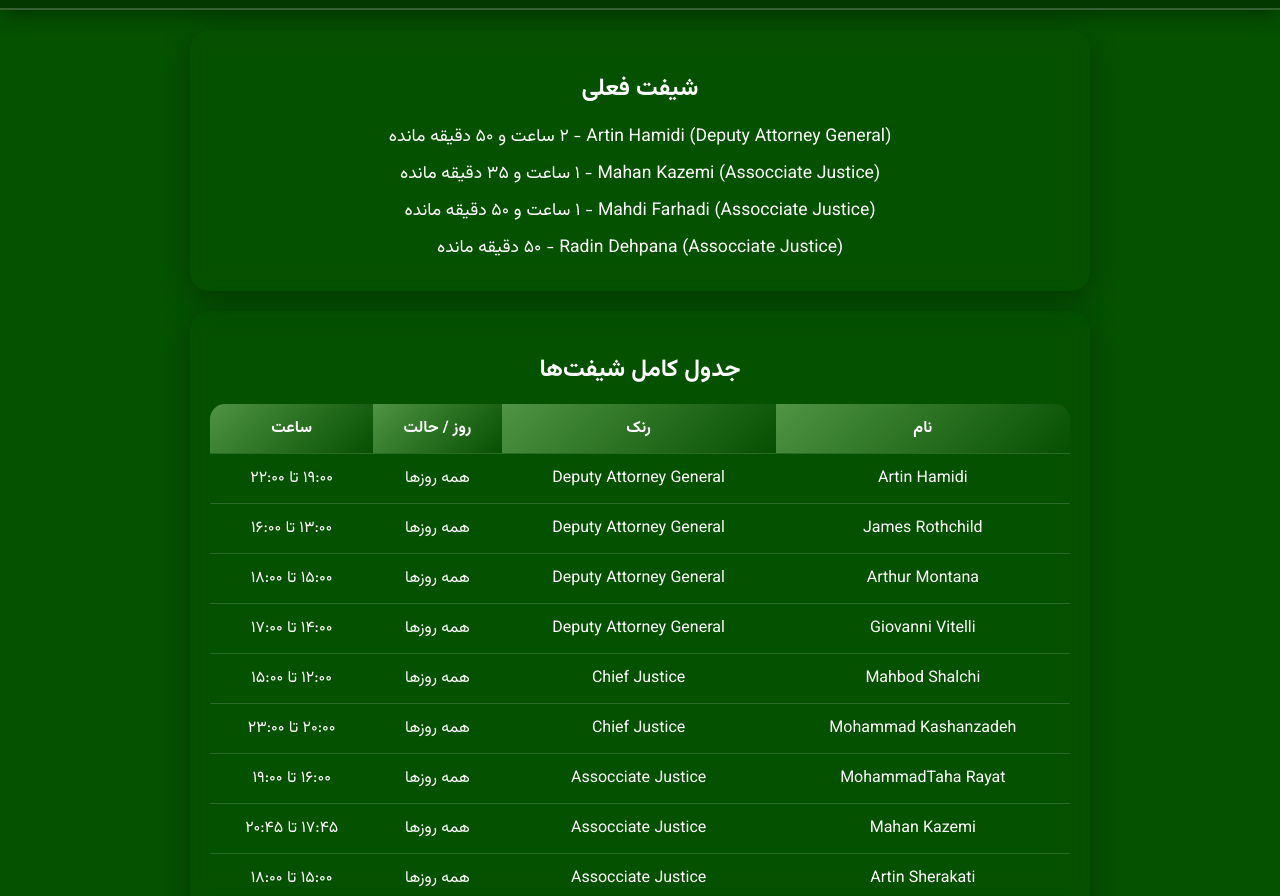
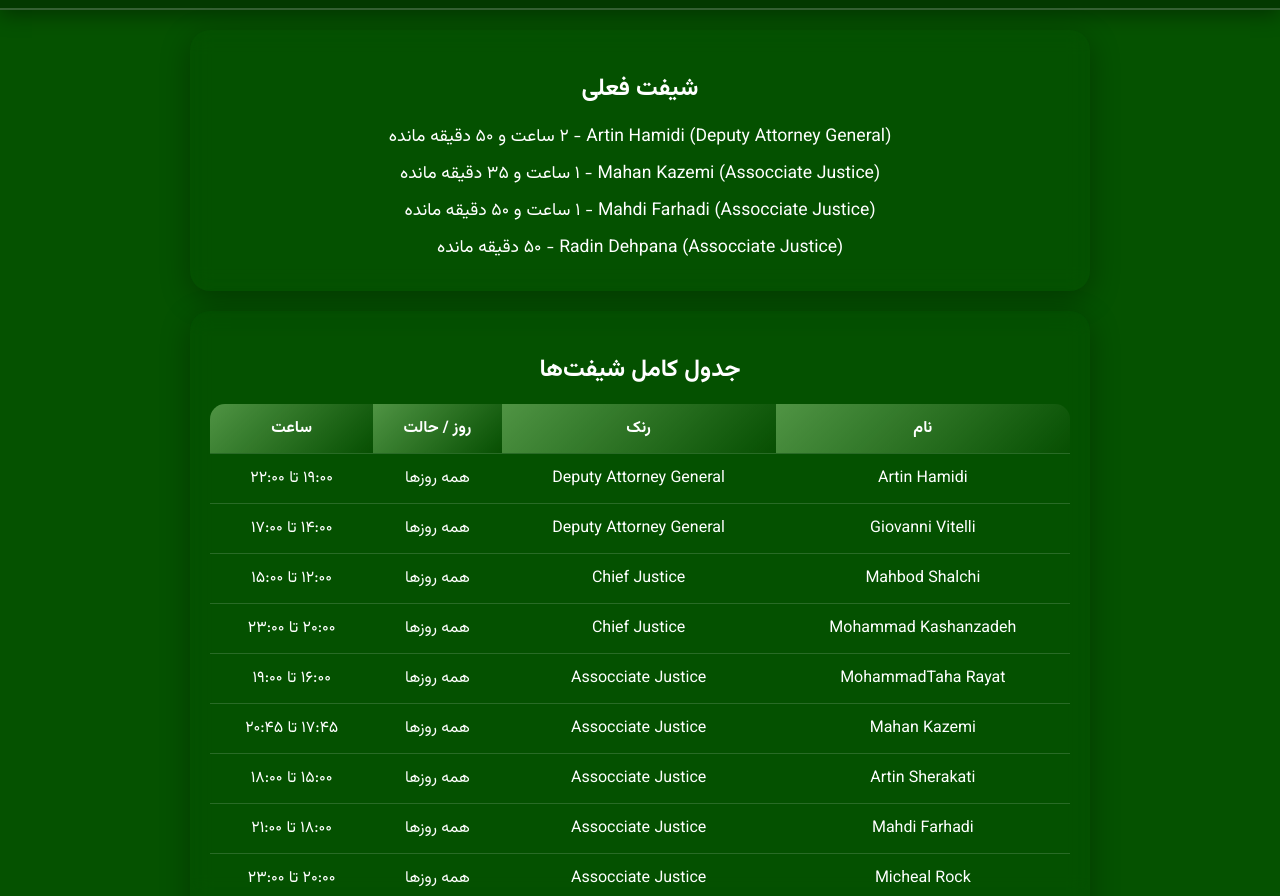
Before and after one commit to DiamondRpJustice/JusticeDiamond, a plain HTML site: page index.html in a window 1280 px wide. Shown: the part 201-1097 px from the top of the page. Drawn offline with Linux system fonts and the light colour scheme.

Commit message:
index.html

```diff
--- a/index.html
+++ b/index.html
@@ -368,16 +368,6 @@
           times: [{ days: "همه روزها", start: "19:00", end: "22:00" }],
         },
         {
-          name: "James Rothchild",
-          rank: "Deputy Attorney General",
-          times: [{ days: "همه روزها", start: "13:00", end: "16:00" }],
-        },
-        {
-          name: "Arthur Montana",
-          rank: "Deputy Attorney General",
-          times: [{ days: "همه روزها", start: "15:00", end: "18:00" }],
-        },
-        {
           name: "Giovanni Vitelli",
           rank: "Deputy Attorney General",
           times: [{ days: "همه روزها", start: "14:00", end: "17:00" }],
```
